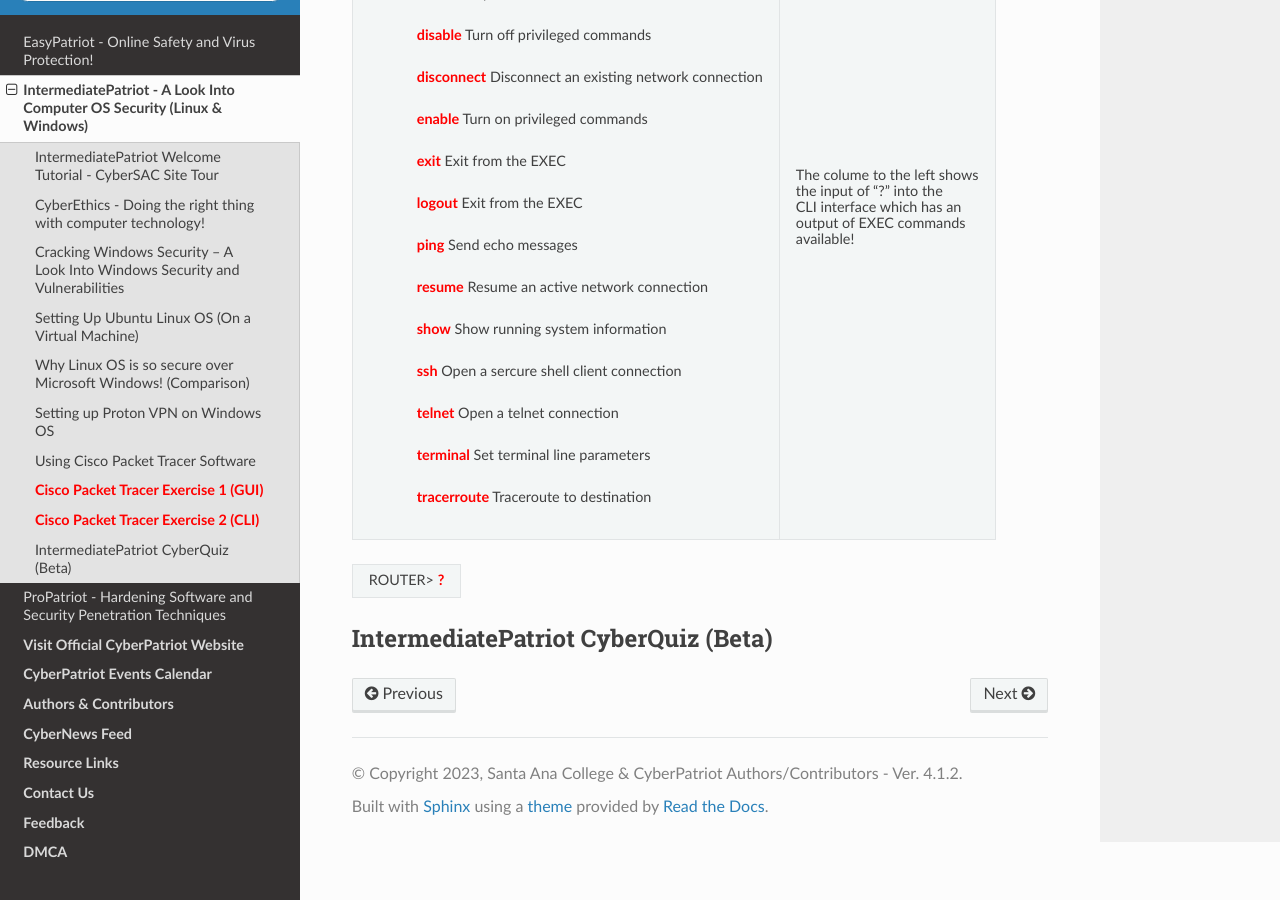
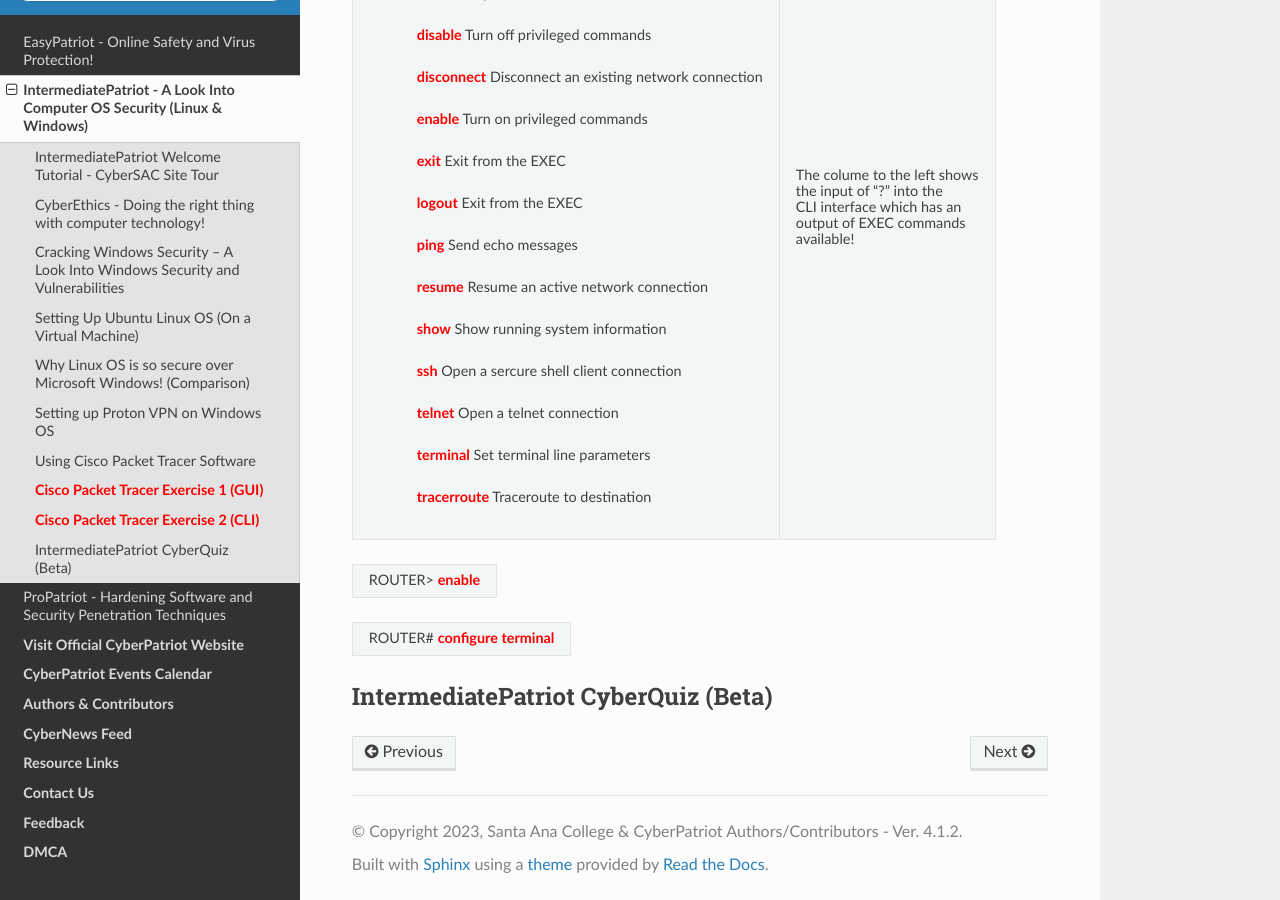
Before and after one commit to natt96z/cybersac, a Sphinx documentation site: the page built from docs/source/MediumCybersac.rst, in a window 1280 px wide and 900 px high, scrolled down 21840 px. Built offline with Sphinx 7.4.7 and the Read the Docs theme 2.0.0, drawn with Linux system fonts in a browser that asks for light colours; a script that is not in the unit is left out.

Commit message:
Update MediumCybersac.rst

```diff
--- a/docs/source/MediumCybersac.rst
+++ b/docs/source/MediumCybersac.rst
@@ -511,10 +511,14 @@
 +-------------------------------------------------------------------------------------+-----------------------------+
 
 +-------------------------------------------------------------------------------------+-----------------------------+
-| ROUTER> :red:`?`                                                                                                  |
+| ROUTER> :red:`enable`                                                                                             |
 |                                                                                                                   |
 +-------------------------------------------------------------------------------------+-----------------------------+
 
++-------------------------------------------------------------------------------------+-----------------------------+
+| ROUTER# :red:`configure terminal`                                                                                 |
+|                                                                                                                   |
++-------------------------------------------------------------------------------------+-----------------------------+
 
 
 IntermediatePatriot CyberQuiz (Beta)
```
